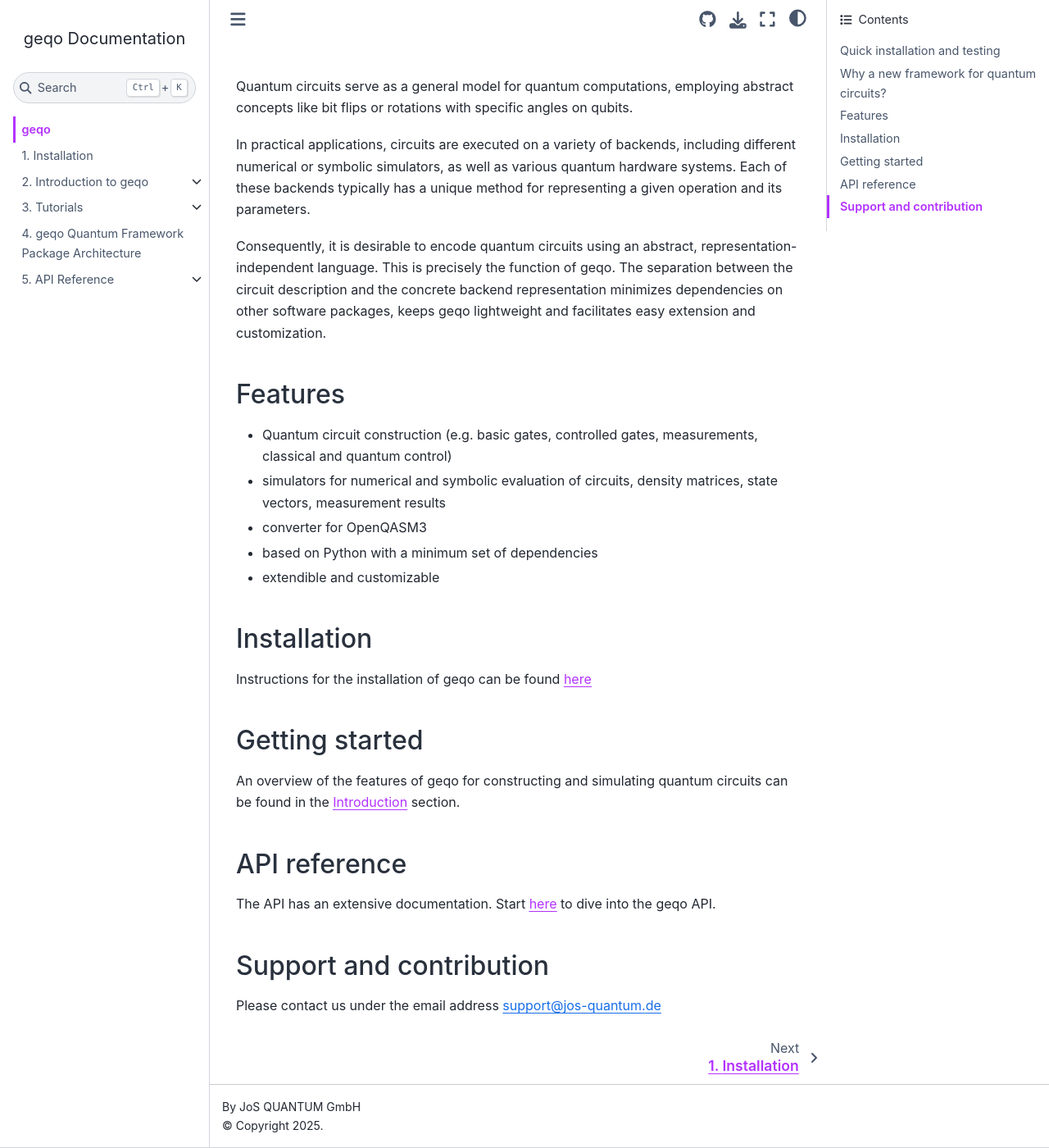
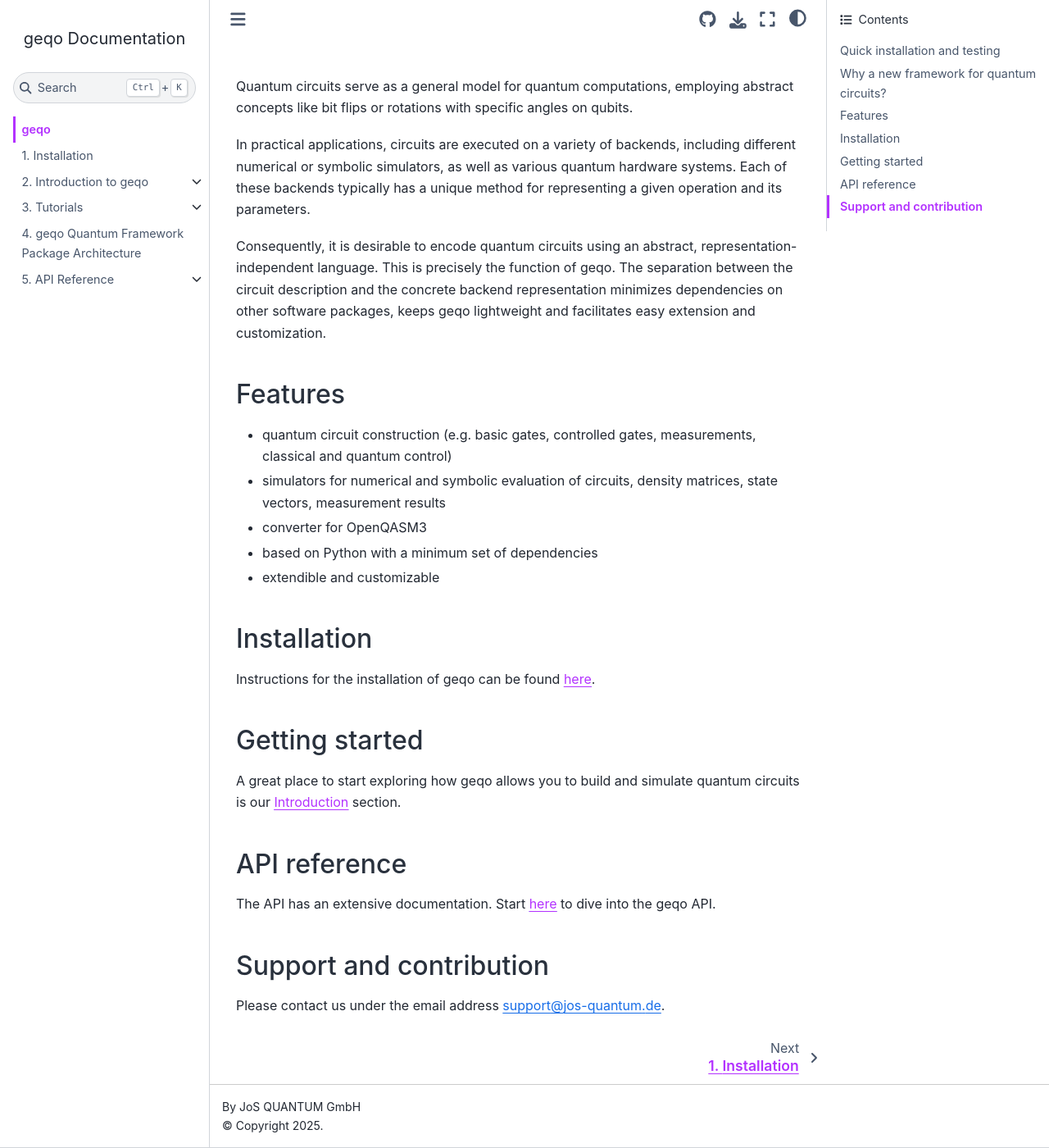
Before and after one commit to jordan0809/geqo, a Jupyter Book: the page built from doc/intro.md, in a window 1280 px wide and 1400 px high, scrolled down 931 px. Shown: the whole window at 82% size. Built offline with Jupyter Book 1.0.4 settings and Sphinx 7.4.7 and the Sphinx Book theme 1.1.4, drawn with Linux system fonts in a browser that asks for light colours.

Commit message:
changed intro file

```diff
--- a/doc/intro.md
+++ b/doc/intro.md
@@ -38,20 +38,20 @@
 Consequently, it is desirable to encode quantum circuits using an abstract, representation-independent language. This is precisely the function of geqo. The separation between the circuit description and the concrete backend representation minimizes dependencies on other software packages, keeps geqo lightweight and facilitates easy extension and customization.
 
 ## Features
-* Quantum circuit construction (e.g. basic gates, controlled gates, measurements, classical and quantum control)
+* quantum circuit construction (e.g. basic gates, controlled gates, measurements, classical and quantum control)
 * simulators for numerical and symbolic evaluation of circuits, density matrices, state vectors, measurement results
 * converter for OpenQASM3
 * based on Python with a minimum set of dependencies
 * extendible and customizable
 
 ## Installation
-Instructions for the installation of geqo can be found [here](installation.md)
+Instructions for the installation of geqo can be found [here](installation.md).
 
 ## Getting started
-An overview of the features of geqo for constructing and simulating quantum circuits can be found in the [Introduction](notebooks/Introduction0.ipynb) section.
+A great place to start exploring how geqo allows you to build and simulate quantum circuits is our [Introduction](notebooks/Introduction0.ipynb) section.
 
 ## API reference
 The API has an extensive documentation. Start [here](api-reference.md) to dive into the geqo API.
 
 ## Support and contribution
-Please contact us under the email address support@jos-quantum.de
+Please contact us under the email address support@jos-quantum.de.
```
